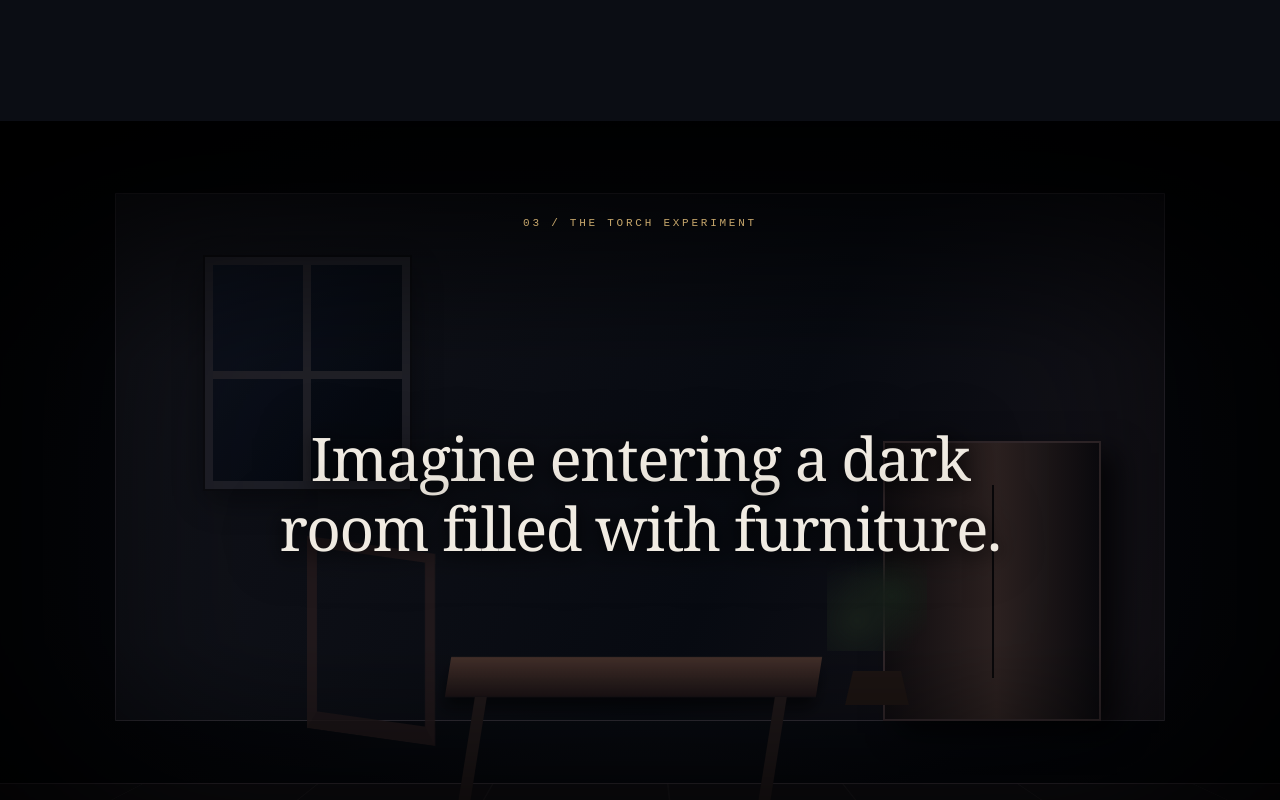
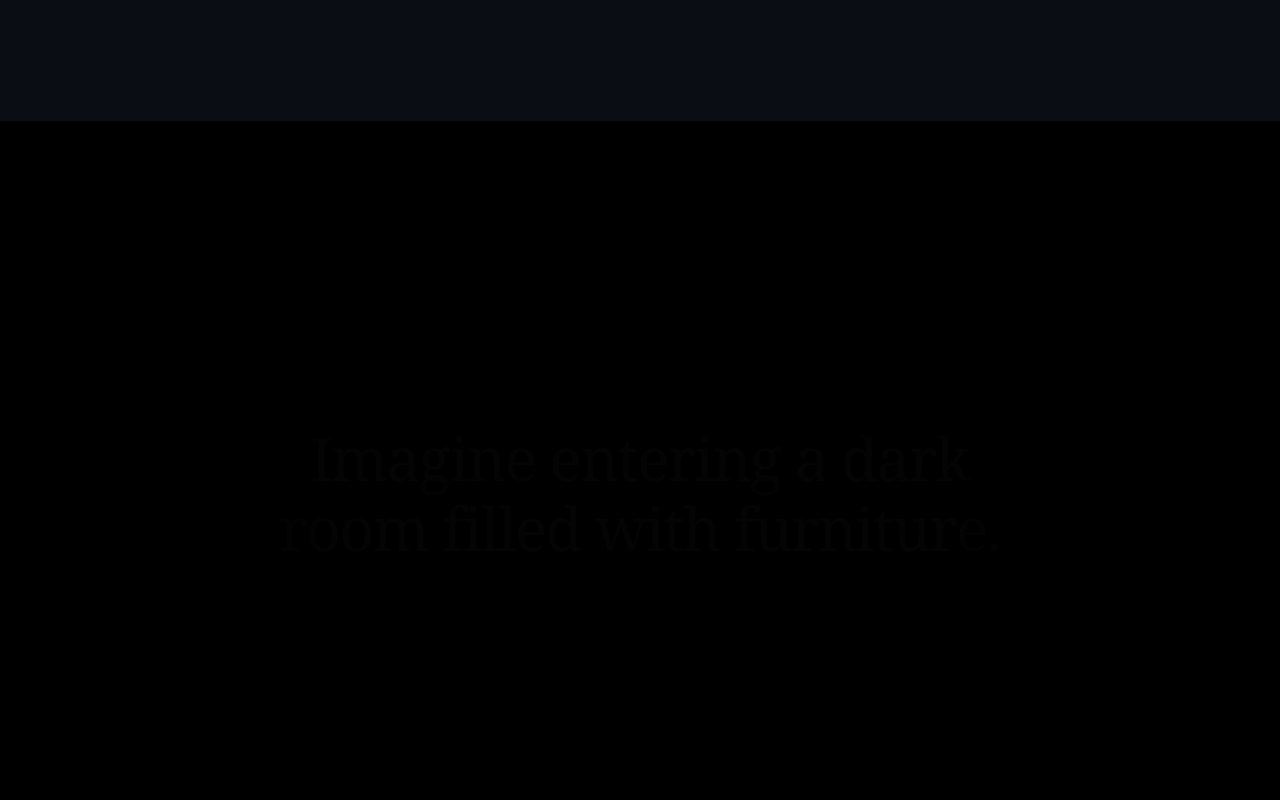
Before and after one commit to mishranurag01/Lemonade, a React (Vite) app: page / in a window 1280 px wide. Shown: the part 4920-5720 px from the top of the page. Built offline with nearby package versions, Linux system fonts and the light colour scheme.

Commit message:
Add true dark-room blackout layer to torch scene

```diff
--- a/src/features/about/scene/TorchStory.module.css
+++ b/src/features/about/scene/TorchStory.module.css
@@ -22,3 +22,8 @@
 .progress{position:absolute;bottom:0;left:0;right:0;height:2px;background:#ffffff16}.progress>div{height:100%;background:#c6a66b;transform-origin:left}
 @media(max-width:700px){.story{height:470svh}.backWall{inset:12% 4% 26%}.window{left:10%}.cabinet{right:8%;width:24%}.table{left:31%;width:39%}.chair{left:14%}.vignette{box-shadow:inset 0 0 100px 40px #000b}.light{background:radial-gradient(ellipse 45% 37% at 50% 53%,rgba(255,236,184,.65),rgba(227,188,118,.22) 42%,transparent 85%)}}
 @media(prefers-reduced-motion:reduce){.story{height:100svh}.light{filter:none}}
+
+/* The scene begins genuinely dark; scroll reveals the set underneath. */
+.blackout{position:absolute;inset:0;background:#000;pointer-events:none;z-index:3}
+.vignette{z-index:4;pointer-events:none}
+@media(prefers-reduced-motion:reduce){.story{height:180svh}}
```
